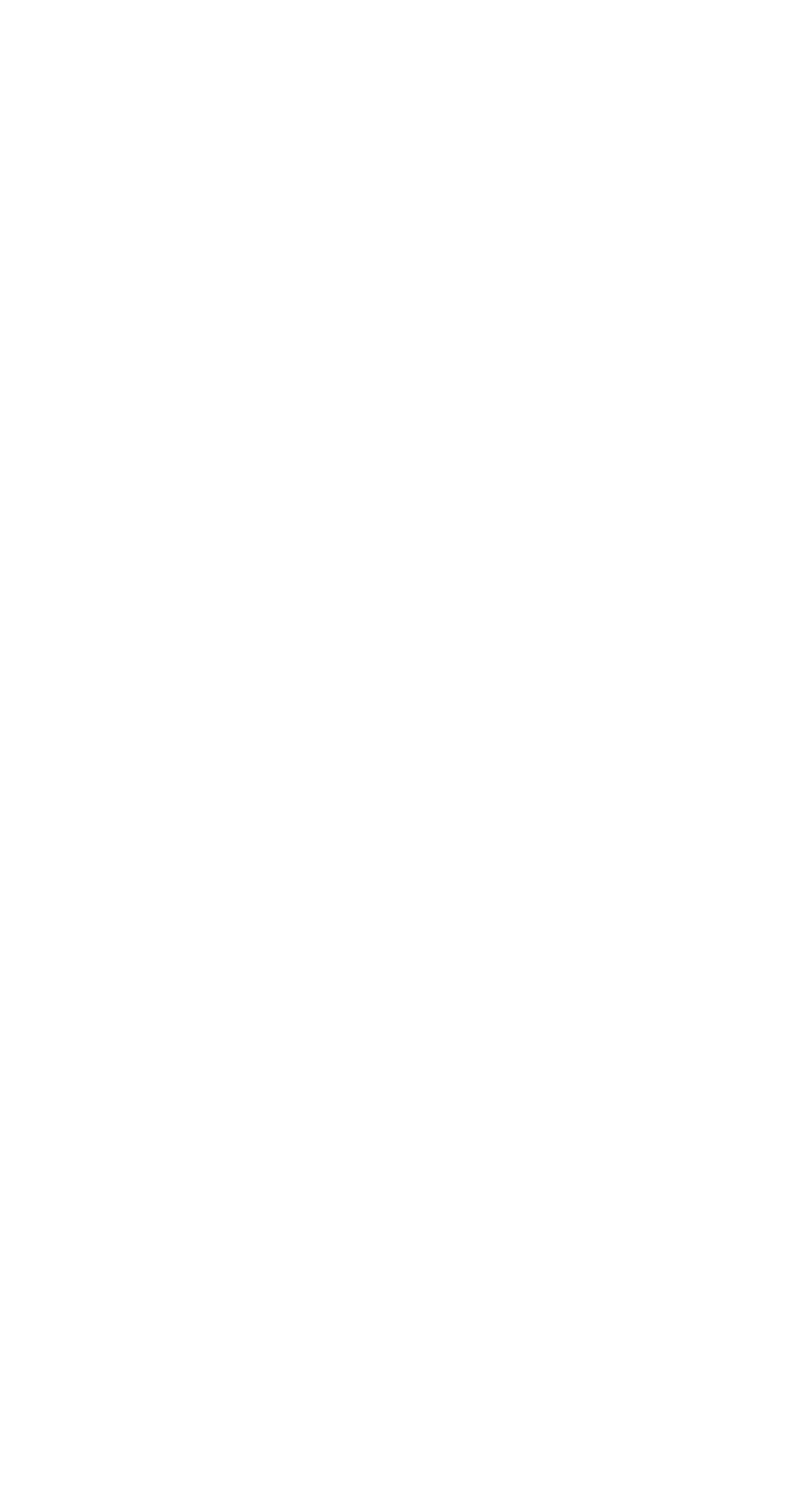
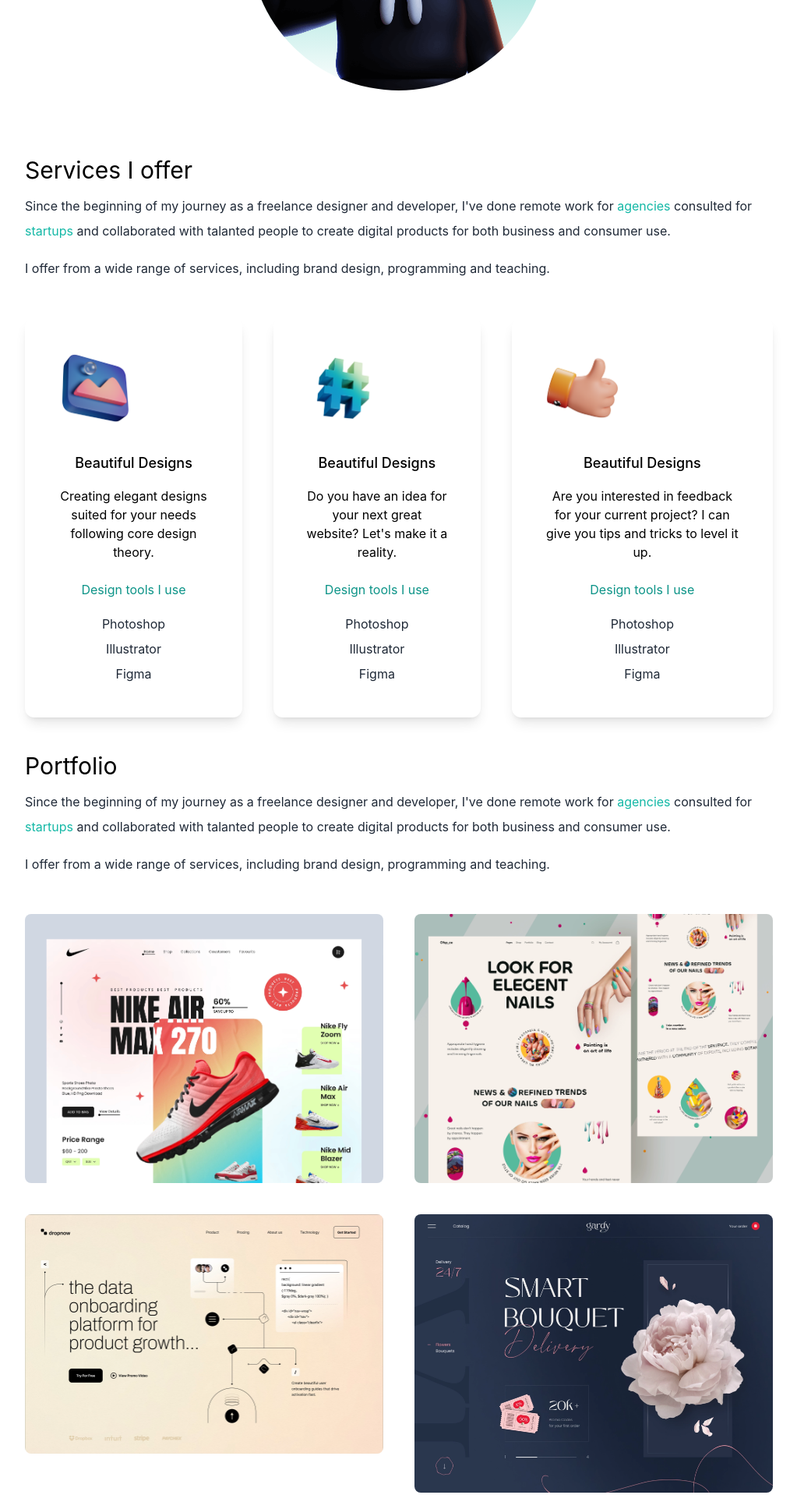
Before and after one commit to jeziel-almeida/Portfolio-Next, a Next.js app: page / in a window 1280 px wide. Shown: the part 880-2797 px from the top of the page at 78% size, without its empty margins (128-1151 px from the left). Before the commit the page ends 800 px from the top, so only its background shows below. Built offline with nearby package versions, Linux system fonts and the light colour scheme.

Commit message:
Projeto concluído

```diff
--- a/pages/index.js
+++ b/pages/index.js
@@ -1,23 +1,38 @@
 import Head from 'next/head'
-import {BsFillMoonStarsFill} from 'react-icons/bs'
-import {AiFillTwitterCircle, AiFillLinkedin, AiFillYoutube} from 'react-icons/ai'
+import { BsFillMoonStarsFill } from 'react-icons/bs'
+import { AiFillTwitterCircle, AiFillLinkedin, AiFillYoutube } from 'react-icons/ai'
+import Image from 'next/image'
+import deved from '../public/dev-ed-wave.png'
+import design from '../public/design.png'
+import code from '../public/code.png'
+import consulting from '../public/consulting.png'
+import web1 from '../public/web1.png'
+import web2 from '../public/web2.png'
+import web3 from '../public/web3.png'
+import web4 from '../public/web4.png'
+import web5 from '../public/web5.png'
+import web6 from '../public/web6.png'
+import {useState} from 'react'
 
 export default function Home() {
+
+  const [darkMode, setDarkMode] = useState(false)
+
   return (
-    <div>
+    <div className={darkMode ? "dark" : ""}>
       <Head>
         <title>Jeziel Portfolio</title>
         <meta name="description" content="Generated by create next app" />
         <link rel="icon" href="/favicon.ico" />
       </Head>
 
-      <main className="bg-white px-10">
+      <main className="bg-white px-10 md:px-20 lg:px-40 dark:bg-gray-900">
         <section className="min-h-screen">
-          <nav className="py-10 mb-12 flex justify-between">
+          <nav className="py-10 mb-12 flex justify-between dark:text-white">
             <h1 className='text-xl font-burtons'>Jeziel Almeida</h1>
             <ul className='flex items-center'>
               <li>
-                <BsFillMoonStarsFill className='cursor-pointer text-2xl' />
+                <BsFillMoonStarsFill onClick={() => setDarkMode(!darkMode)} className='cursor-pointer text-2xl' />
               </li>
               <li>
                 <a className='bg-gradient-to-r from-cyan-500 to-teal-500 text-white px-4 py-2 border-none rounded-md ml-8' href="#">Resume</a>
@@ -26,20 +41,153 @@ export default function Home() {
           </nav>
 
           <div className='text-center p-10'>
-            <h2 className='text-5xl py-2 text-teal-600 font-semibold' id="AnimatedTitle">Jeziel Almeida</h2>
-            <h3 className='text-2xl py-2'>Developer and Designer</h3>
-            <p className='text-md py-5 leading-8 text-gray-800'>Freelancer providing services for programming and design content needs.</p>
+            <h2 className='text-5xl py-2 text-teal-600 font-medium md:text-6xl dark:text-teal-400' id="AnimatedTitle">Jeziel Almeida</h2>
+            <h3 className='text-2xl py-2 md:text-3xl dark:text-white'>Developer and Designer</h3>
+            <p className='text-md py-5 leading-8 text-gray-800 md:text-xl max-w-lg mx-auto dark:text-gray-200'>Freelancer providing services for programming and design content needs.</p>
           </div>
-          <div className='text-5xl flex justify-center gap-16 py-3 text-gray-600'>
-            <AiFillTwitterCircle />
-            <AiFillLinkedin />
-            <AiFillYoutube />
-          </div>
-          <div>
-
+          <div className='text-5xl flex justify-center gap-16 py-3 text-gray-600 dark:text-gray-400'>
+            <AiFillTwitterCircle className='cursor-pointer' />
+            <AiFillLinkedin className='cursor-pointer' />
+            <AiFillYoutube className='cursor-pointer' />
           </div>
 
+          <div className='relative mx-auto bg-gradient-to-b from-teal-500 rounded-full w-80 h-80 mt-20 mb-20 overflow-hidden md:h-96 md:w-96'>
+            <Image src={deved} layout="fill" objectFit='cover' />
+          </div>
         </section>
+
+        {/* SECTION */}
+        <section>
+          <div>
+            <h3 className="text-3xl py-1 dark:text-white">Services I offer</h3>
+            <p className='text-md py-2 leading-8 text-gray-800 dark:text-gray-200'>
+              Since the beginning of my journey as a freelance designer and
+              developer, I've done remote work for
+              <span className="text-teal-500"> agencies </span>
+              consulted for <span className="text-teal-500">startups </span>
+              and collaborated with talanted people to create digital products
+              for both business and consumer use.
+            </p>
+            <p className="text-md py-2 leading-8 text-gray-800 dark:text-gray-200">
+              I offer from a wide range of services, including brand design,
+              programming and teaching.
+            </p>
+          </div>
+
+          <div className='lg:flex gap-10'>
+            <div className='text-center shadow-lg p-10 rounded-xl my-10 dark:bg-white'>
+              <Image src={design} width={100} height={100} />
+              <h3 className='text-lg font-medium pt-8 pb-2'>Beautiful Designs</h3>
+              <p className='py-2'>
+                Creating elegant designs suited for your needs following core design theory.
+              </p>
+              <h4 className='py-4 text-teal-600'>Design tools I use</h4>
+              <p className="text-gray-800 py-1">Photoshop</p>
+              <p className="text-gray-800 py-1">Illustrator</p>
+              <p className="text-gray-800 py-1">Figma</p>
+            </div>
+
+            <div className='text-center shadow-lg p-10 rounded-xl my-10 dark:bg-white'>
+              <Image src={code} width={100} height={100} />
+              <h3 className='text-lg font-medium pt-8 pb-2'>Beautiful Designs</h3>
+              <p className='py-2'>
+                Do you have an idea for your next great website? Let's make it a reality.
+              </p>
+              <h4 className='py-4 text-teal-600'>Design tools I use</h4>
+              <p className="text-gray-800 py-1">Photoshop</p>
+              <p className="text-gray-800 py-1">Illustrator</p>
+              <p className="text-gray-800 py-1">Figma</p>
+            </div>
+
+            <div className='text-center shadow-lg p-10 rounded-xl my-10 dark:bg-white'>
+              <Image src={consulting} width={100} height={100} />
+              <h3 className='text-lg font-medium pt-8 pb-2'>Beautiful Designs</h3>
+              <p className='py-2'>
+                Are you interested in feedback for your current project? I can give you tips and tricks to level it up.
+              </p>
+              <h4 className='py-4 text-teal-600'>Design tools I use</h4>
+              <p className="text-gray-800 py-1">Photoshop</p>
+              <p className="text-gray-800 py-1">Illustrator</p>
+              <p className="text-gray-800 py-1">Figma</p>
+            </div>
+          </div>
+        </section>
+
+        {/* PORTFOLIO */}
+        <section>
+          <div>
+            <h3 className='text-3xl py-1 dark:text-white'>Portfolio</h3>
+            <p className='text-md py-2 leading-8 text-gray-800 dark:text-gray-200'>
+              Since the beginning of my journey as a freelance designer and
+              developer, I've done remote work for
+              <span className="text-teal-500"> agencies </span>
+              consulted for <span className="text-teal-500">startups </span>
+              and collaborated with talanted people to create digital products
+              for both business and consumer use.
+            </p>
+            <p className="text-md py-2 leading-8 text-gray-800 dark:text-gray-200">
+              I offer from a wide range of services, including brand design,
+              programming and teaching.
+            </p>
+          </div>
+
+          <div className='flex flex-col gap-10 py-10 lg:flex-row lg:flex-wrap'>
+            <div className='basis-1/3 flex-1'>
+              <Image
+                src={web1}
+                className='rounded-lg object-cover'
+                width={'100%'}
+                height={'100%'}
+                layout="responsive"
+              />
+            </div>
+            <div className='basis-1/3 flex-1'>
+              <Image
+                src={web2}
+                className='rounded-lg object-cover'
+                width={'100%'}
+                height={'100%'}
+                layout="responsive"
+              />
+            </div>
+            <div className='basis-1/3 flex-1'>
+              <Image
+                src={web3}
+                className='rounded-lg object-cover'
+                width={'100%'}
+                height={'100%'}
+                layout="responsive" />
+            </div>
+            <div className='basis-1/3 flex-1'>
+              <Image
+                src={web4}
+                className='rounded-lg object-cover'
+                width={'100%'}
+                height={'100%'}
+                layout="responsive"
+              />
+            </div>
+            <div className='basis-1/3 flex-1'>
+              <Image
+                src={web5}
+                className='rounded-lg object-cover'
+                width={'100%'}
+                height={'100%'}
+                layout="responsive"
+              />
+            </div>
+            <div className='basis-1/3 flex-1'>
+              <Image
+                src={web6}
+                className='rounded-lg object-cover'
+                width={'100%'}
+                height={'100%'}
+                layout="responsive"
+              />
+            </div>
+          </div>
+        </section>
+
       </main>
     </div>
   )
--- a/tailwind.config.js
+++ b/tailwind.config.js
@@ -1,5 +1,6 @@
 /** @type {import('tailwindcss').Config} */
 module.exports = {
+  darkMode: "class",
   content: [
     "./pages/**/*.{js,ts,jsx,tsx}",
     "./components/**/*.{js,ts,jsx,tsx}",
```
